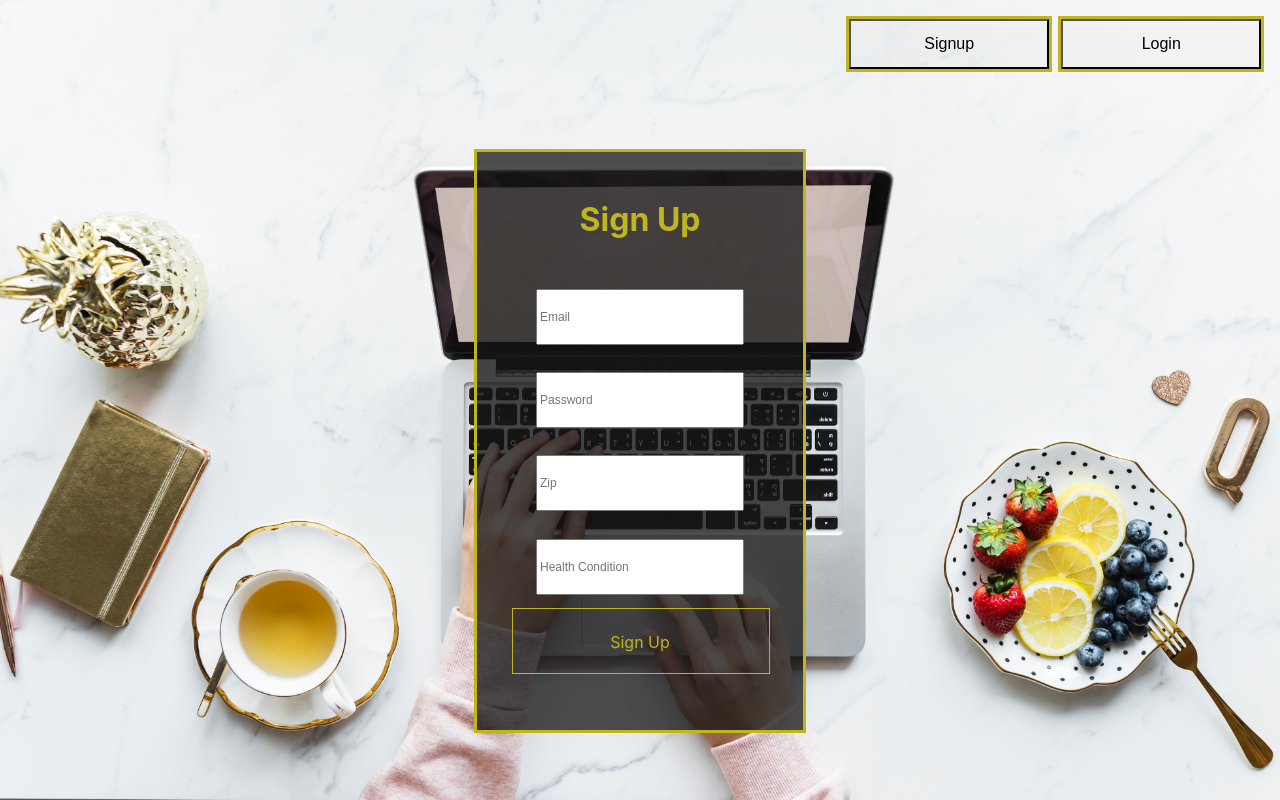
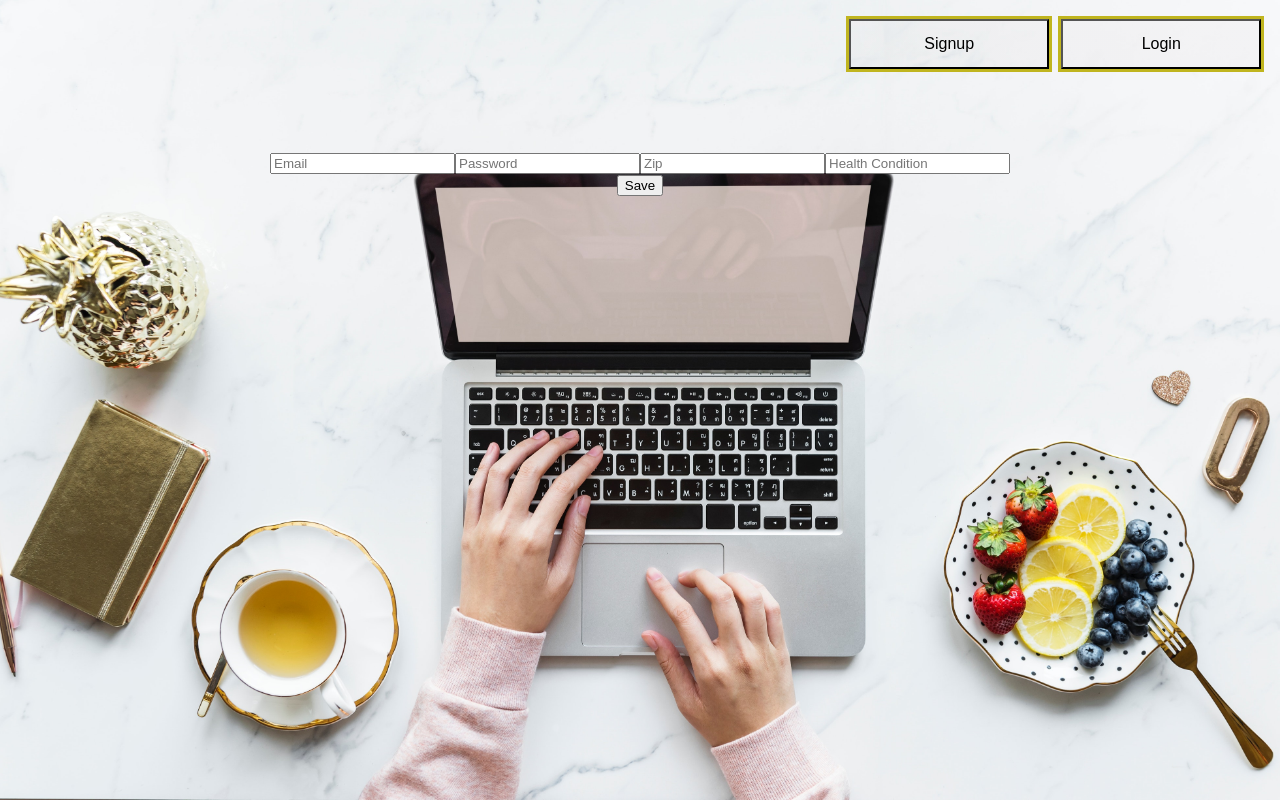
Before and after one commit to BloomTech-Labs/Labs8-MealHelper, a React (Create React App) app in the folder Front-end/mealhelper/: page /signup in a window 1280 px wide. Built offline with nearby package versions, Linux system fonts and the light colour scheme.

Commit message:
adds the signup component

```diff
--- a/Front-end/mealhelper/src/components/signup/signup.js
+++ b/Front-end/mealhelper/src/components/signup/signup.js
@@ -1,71 +1,100 @@
 import React, { Component } from "react";
-import './signup.css';
-import axios from "axios";
+import { connect } from "react-redux";
+//change the route for this
+import { addUser } from "../actions/actions";
+import { withRouter } from "react-router-dom";
+import { Alert } from "reactstrap";
 
-class Signup extends Component {
-    /////REMOVE THIS IN THE SECOND WEEK
+class Register extends Component {
 	constructor(props) {
 		super(props);
+
 		this.state = {
-          users: [],
-          user:
-          {
-            email: '',
-            password: '',
-            zip:'',
-            healthCondition:''
-          },
+			email: "",
+			password: "",
+			zip: null,
+			healthCondition: "",
+			visable: false
 		};
 	}
 
 	handleChange = event => {
 		event.preventDefault();
 		this.setState({
-          user: {
-            ...this.state.users,
-            [event.target.name]: event.target.value,
-          }
+			[event.target.name]: event.target.value
 		});
 	};
 
-    handleAddNewUser = event => {
+	createUser = event => {
 		event.preventDefault();
-        console.log('firing');
-         axios
-        .post('https://labs8-meal-helper.herokuapp.com/register', this.state.user)
-        .then(response => this.setState({user: response.data }), window.location ="/thanks")
-        console.log(this.state.user);
+		if (!this.state.email || !this.state.password) {
+			this.setState({ visable: true });
+		} else {
+			const { email, password, zip, healthCondition } = this.state;
+			const user = { email, password, zip, healthCondition };
+			this.props.addUser(user);
+			// this.props.history.push("/");
+		}
 	};
-
 
 	render() {
 		return (
-        <div className="form">
-            <h1 className="signup-title">Sign Up</h1>
-                <form>
-                <div className="form-group">
-                    <input type="text" id="dynamic-label-input" placeholder="Email" onChange={this.handleChange}/>
-                    <label htmlFor="dynamic-label-input">Email</label>
+			<div className="user-form-container">
+				<form className="forms">
+					<input
+						className="email-input"
+						type="text-title"
+						name="email"
+						value={this.state.email}
+						onChange={this.handleChange}
+						placeholder="Email"
+						required
+					/>
+					<input
+						className="password-input"
+						type="password"
+						name="password"
+						onChange={this.handleChange}
+						value={this.state.password}
+						placeholder="Password"
+						required
+					/>
+					<input
+						className="zip-input"
+						type="text"
+						name="zip"
+						onChange={this.handleChange}
+						value={this.state.zip}
+						placeholder="Zip"
+					/>
+					<input
+						className="condition-input"
+						type="text"
+						name="healthCondition"
+						onChange={this.handleChange}
+						value={this.state.healthCondition}
+						placeholder="Health Condition"
+					/>
+					<div className="alert-box">
+						<Alert isOpen={this.state.visable} color="danger">
+							Please enter an email and address
+						</Alert>
 					</div>
-                <div className="form-group">
-                    <input type="password" id="dynamic-label-input" placeholder="Password" onChange={this.handleChange}/>
-                    <label htmlFor="dynamic-label-input">Password</label>
-                </div>
-                <div className="form-group">
-                    <input type="text" id="dynamic-label-input" placeholder="Zip"onChange={this.handleChange}/>
-                    <label htmlFor="dynamic-label-input">Zip</label>
-                </div>
-                <div className="form-group">
-                    <input type="text" id="dynamic-label-input" placeholder="Health Condition" onChange={this.handleChange}/>
-                    <label htmlFor="dynamic-label-input">Health Condition</label>
-                </div>
-                <div className="signup signup-two" onClick={this.handleAddNewUser}>
-                    <span>Sign Up</span>
-                </div>
+
+					<button onClick={this.createUser} className="savenote-button">
+						Save
+					</button>
 				</form>
 			</div>
 		);
 	}
 }
 
-export default Signup;
+const mapStateToProps = state => ({
+	user: state.user
+});
+
+export default connect(
+	mapStateToProps,
+	{ addUser }
+)(withRouter(Register));
```
Lines whose indentation alone changed are shown as unchanged.
